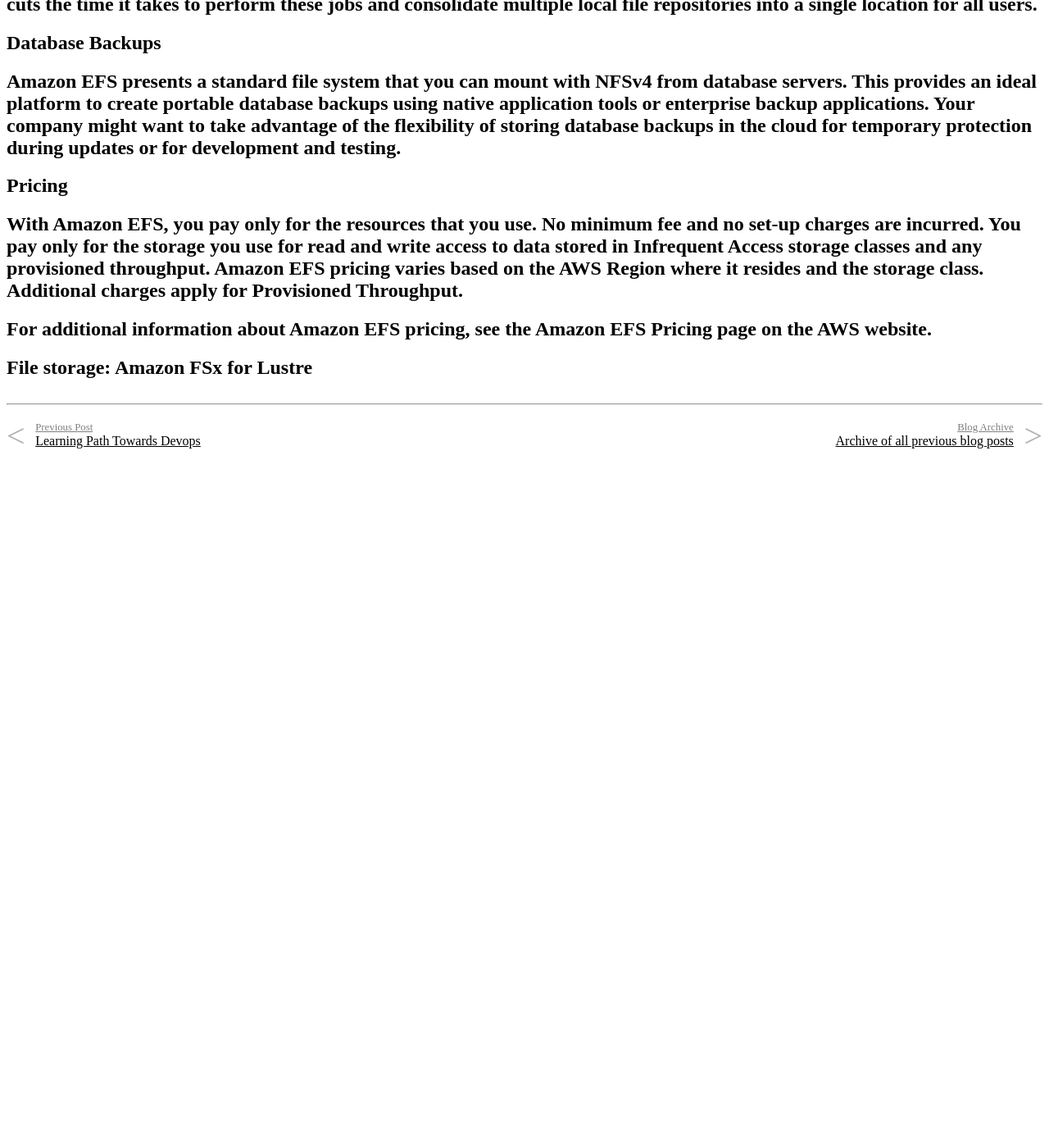
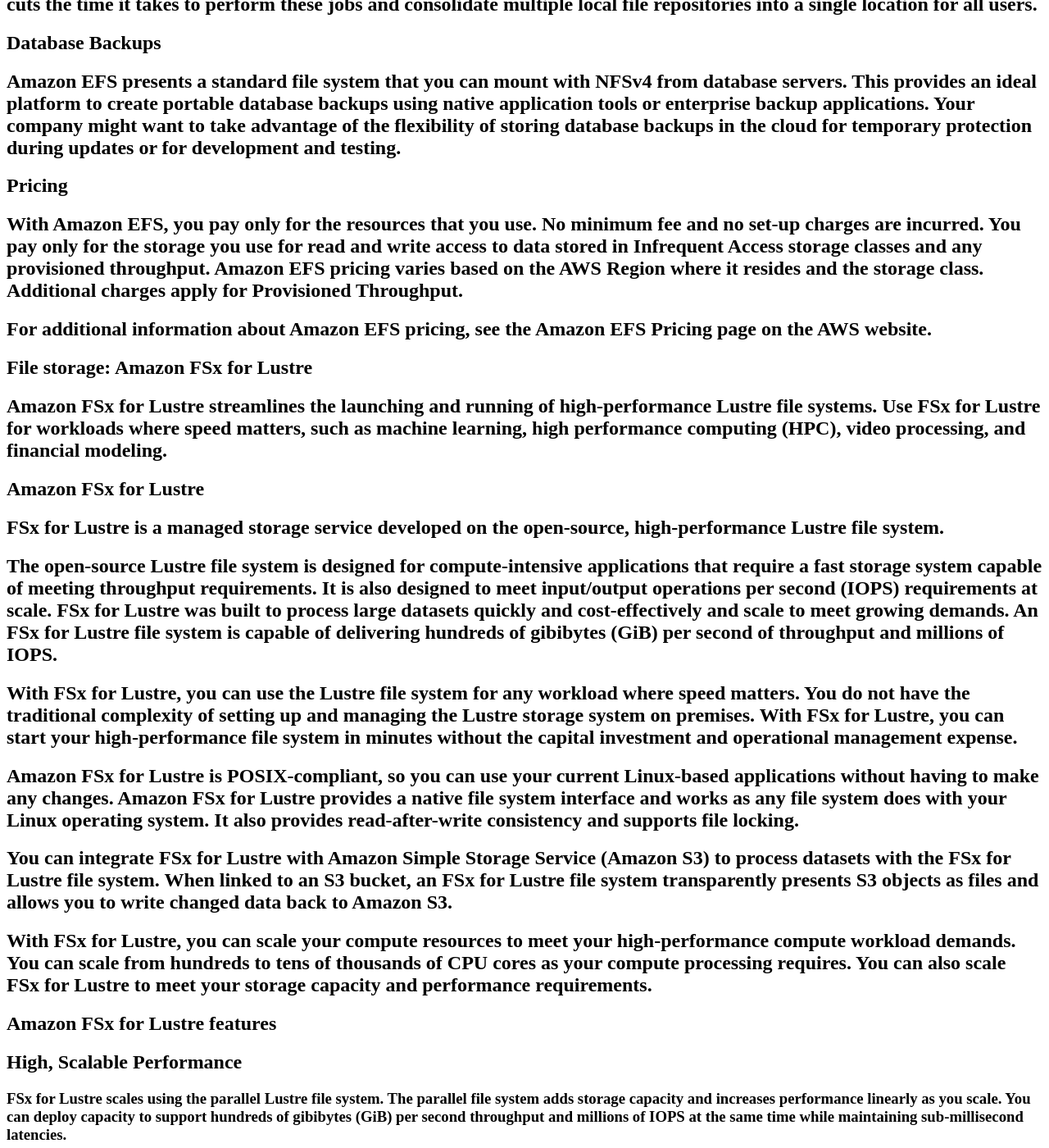
Before and after one commit to AshTechieDevOps/blogs, a Jekyll site: the page built from _posts/2022-10-19-AWS-Storage-Core.md, in a window 1280 px wide and 1400 px high, scrolled down 29417 px. Shown: the whole window at 82% size. Built offline with Jekyll 4.4.1, drawn with Linux system fonts in a browser that asks for light colours; our own code applies the rules of GitHub Pages for plain Markdown files; before the commit the page ends 29972 px from its top, so only the background shows below that; some of the changed text lies outside the part shown.

Commit message:
Update 2022-10-19-AWS-Storage-Core.md

```diff
--- a/_posts/2022-10-19-AWS-Storage-Core.md
+++ b/_posts/2022-10-19-AWS-Storage-Core.md
@@ -802,3 +802,37 @@ Moving storage workloads to the cloud has been one of the main ways chief inform
 ## For additional information about Amazon EFS pricing, see the Amazon EFS Pricing page on the AWS website.
 
 ## File storage: Amazon FSx for Lustre
+
+## Amazon FSx for Lustre streamlines the launching and running of high-performance Lustre file systems. Use FSx for Lustre for workloads where speed matters, such as machine learning, high performance computing (HPC), video processing, and financial modeling.
+
+## Amazon FSx for Lustre
+
+## FSx for Lustre is a managed storage service developed on the open-source, high-performance Lustre file system.
+
+## The open-source Lustre file system is designed for compute-intensive applications that require a fast storage system capable of meeting throughput requirements. It is also designed to meet input/output operations per second (IOPS) requirements at scale. FSx for Lustre was built to process large datasets quickly and cost-effectively and scale to meet growing demands. An FSx for Lustre file system is capable of delivering hundreds of gibibytes (GiB) per second of throughput and millions of IOPS.
+
+## With FSx for Lustre, you can use the Lustre file system for any workload where speed matters. You do not have the traditional complexity of setting up and managing the Lustre storage system on premises. With FSx for Lustre, you can start your high-performance file system in minutes without the capital investment and operational management expense.
+
+## Amazon FSx for Lustre is POSIX-compliant, so you can use your current Linux-based applications without having to make any changes. Amazon FSx for Lustre provides a native file system interface and works as any file system does with your Linux operating system. It also provides read-after-write consistency and supports file locking.
+
+## You can integrate FSx for Lustre with Amazon Simple Storage Service (Amazon S3) to process datasets with the FSx for Lustre file system. When linked to an S3 bucket, an FSx for Lustre file system transparently presents S3 objects as files and allows you to write changed data back to Amazon S3.
+
+## With FSx for Lustre, you can scale your compute resources to meet your high-performance compute workload demands. You can scale from hundreds to tens of thousands of CPU cores as your compute processing requires. You can also scale FSx for Lustre to meet your storage capacity and performance requirements.
+
+## Amazon FSx for Lustre features
+
+## High, Scalable Performance
+
+### FSx for Lustre scales using the parallel Lustre file system. The parallel file system adds storage capacity and increases performance linearly as you scale. You can deploy capacity to support hundreds of gibibytes (GiB) per second throughput and millions of IOPS at the same time while maintaining sub-millisecond latencies.
+
+### FSx for Lustre deploys a combination of large memory and storage drive technologies to provide the Lustre file system services for your workloads. The large memory provides the fastest access to optimize performance.
+
+### FSx for Lustre is deployed using solid state drive (SSD) drives to provide high performance for management operations and serving metadata to your workloads. You can choose between SSD storage or hard disk drive (HDD) storage used to serve data. You choose the baseline throughput performance you need to meet your workload requirements and optimize costs.
+
+### With the built-in Lustre file locking, you can connect tens of thousands of CPU cores to the same storage resources and simultaneously access data as needed by your applications.
+
+### FSx for Lustre provides virtually unlimited resources for your workloads. You can scale to the size you want without the capital expenditures or worrying about expanding your data center footprint.
+
+### You need only to select the storage capacity and the performance required for your workload.
+
+### To assist you in monitoring your workload performance, FSx for Lustre integrates with Amazon CloudWatch metrics. For more information, see Monitoring Amazon FSx for Lustre in the Amazon FSx for Lustre Users Guide.
```
